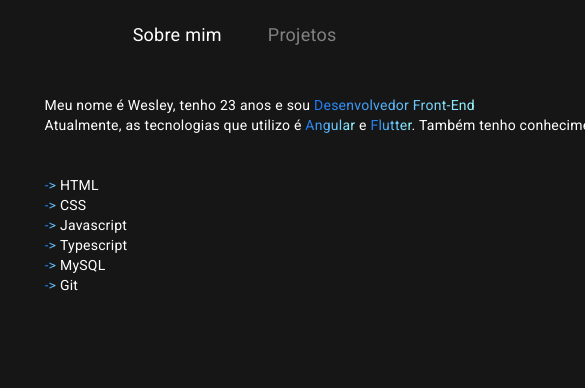
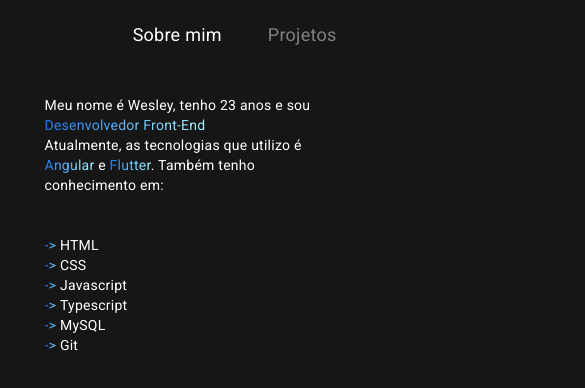
Before and after one commit to weesleycabral/site-pessoal, an Angular app: page /about in a window 390 px wide. Shown: the top 388 px of the page, 585 px wide, since content can reach past the window. Built offline with nearby package versions, Linux system fonts and the light colour scheme; some icons are missing.

Commit message:
feat: change the width in about me text

```diff
--- a/src/app/pages/about/about.component.scss
+++ b/src/app/pages/about/about.component.scss
@@ -14,3 +14,9 @@
   background-clip: text;
   -webkit-text-fill-color: transparent;
 }
+
+@media (max-width: 800px) {
+  .container {
+    width: 100%;
+  }
+}
```
